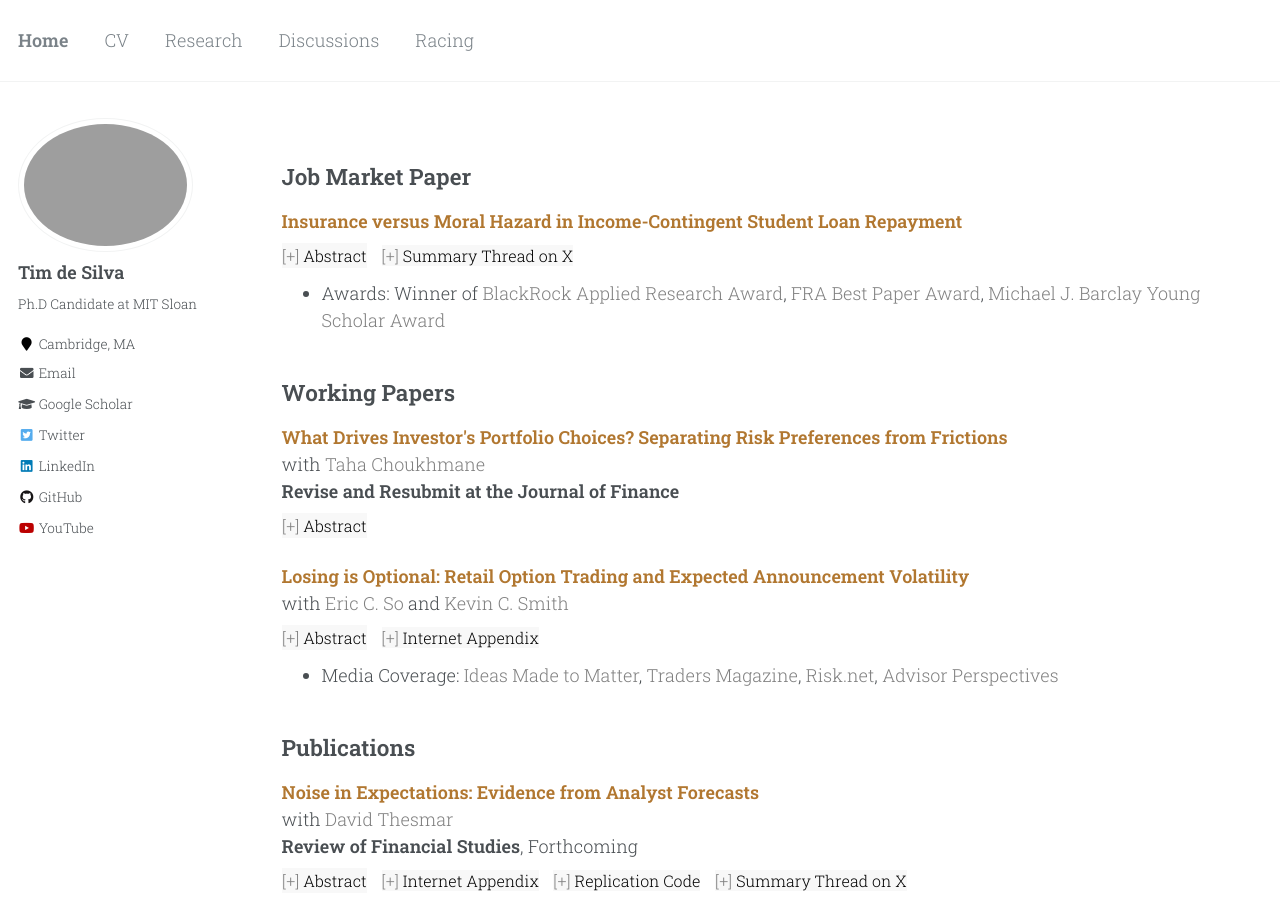
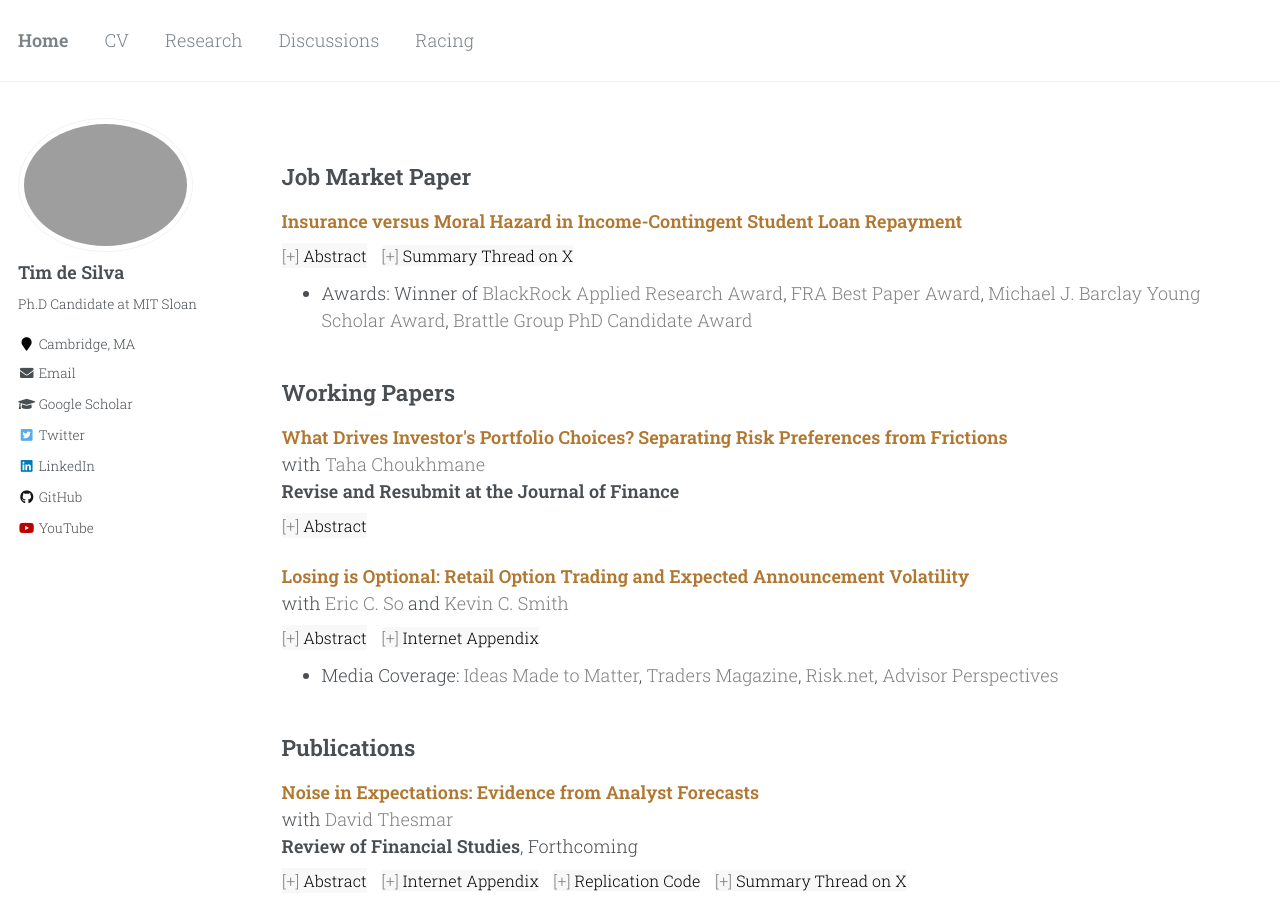
Before and after one commit to timhdesilva/timhdesilva.github.io, a Jekyll site: the page built from _pages/research.html, in a window 1280 px wide and 900 px high. Built offline with Jekyll 4.4.1, drawn with Linux system fonts in a browser that asks for light colours.

Commit message:
update research

```diff
--- a/_pages/research.html
+++ b/_pages/research.html
@@ -63,7 +63,7 @@ author_profile: true
       <button class="abstract-button" data-target="jmp" style="margin-top:8px; margin-right: 10px;">Abstract</button>
       <a style="text-decoration:none; background-color:#f8f8f8; font-size: 16px; font-family: Roboto Slab, serif;" href="https://x.com/timdesilva/status/1728472810203279590?s=20"><span style="color: gray;">[+]</span> <span style="color:black;">Summary Thread on X</span></a>
     <ul style="margin-top: -12px">
-      <li>Awards: Winner of <a style="text-decoration:none; color:gray" href="https://www.blackrock.com/corporate/applied-research-award">BlackRock Applied Research Award</a>, <a style="text-decoration:none; color:gray" href="https://fraconference.com/previous-programs/">FRA Best Paper Award</a>, <a style="text-decoration:none; color:gray" href="https://fraconference.com/previous-programs/">Michael J. Barclay Young Scholar Award</a></li>
+      <li>Awards: Winner of <a style="text-decoration:none; color:gray" href="https://www.blackrock.com/corporate/applied-research-award">BlackRock Applied Research Award</a>, <a style="text-decoration:none; color:gray" href="https://fraconference.com/previous-programs/">FRA Best Paper Award</a>, <a style="text-decoration:none; color:gray" href="https://fraconference.com/previous-programs/">Michael J. Barclay Young Scholar Award</a>, <a style="text-decoration:none; color:gray" href="https://westernfinance.org/conference-2024/">Brattle Group PhD Candidate Award</a></li>
     </ul>
 </p>
 <div id="jmp" class="abstract-content">
```
